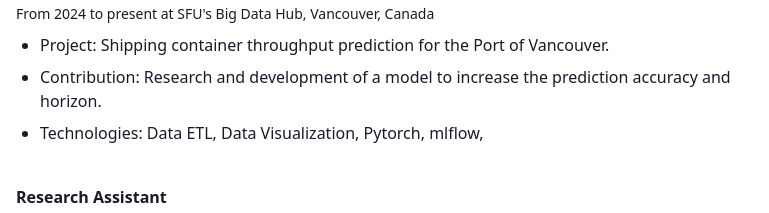
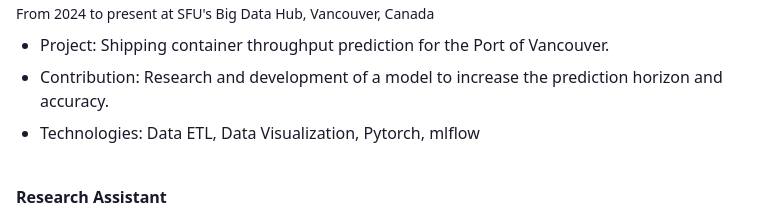
Before and after one commit to msdkhairi/msdkhairi.github.io, an Astro site: page /cv in a window 1280 px wide. Shown: the part 547-760 px from the top of the page, 386-1155 px from the left. Built offline with nearby package versions, Linux system fonts and the light colour scheme; Astro itself is replaced by a stand-in of ours.

Commit message:
Update cv

```diff
--- a/src/pages/cv.astro
+++ b/src/pages/cv.astro
@@ -65,10 +65,10 @@ import TimeLineElement from "../components/cv/TimeLine.astro";
         Project: Shipping container throughput prediction for the Port of Vancouver.
       </li>
       <li>
-        Contribution: Research and development of a model to increase the prediction accuracy and horizon.
+        Contribution: Research and development of a model to increase the prediction horizon and accuracy.
       </li>
       <li>
-        Technologies: Data ETL, Data Visualization, Pytorch, mlflow,
+        Technologies: Data ETL, Data Visualization, Pytorch, mlflow
       </li>
     </ul>
     </TimeLineElement>
```
